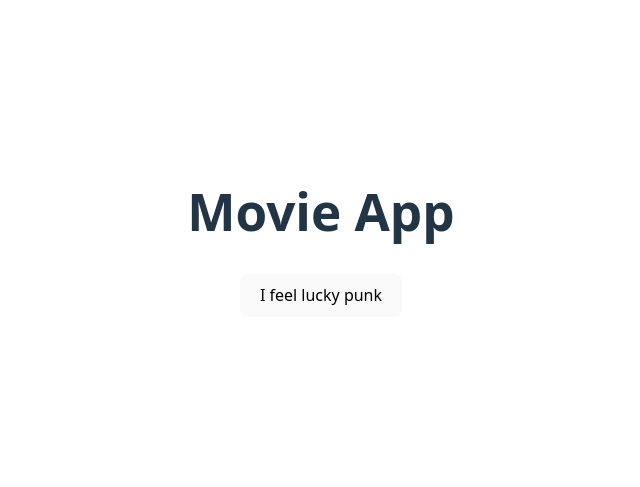
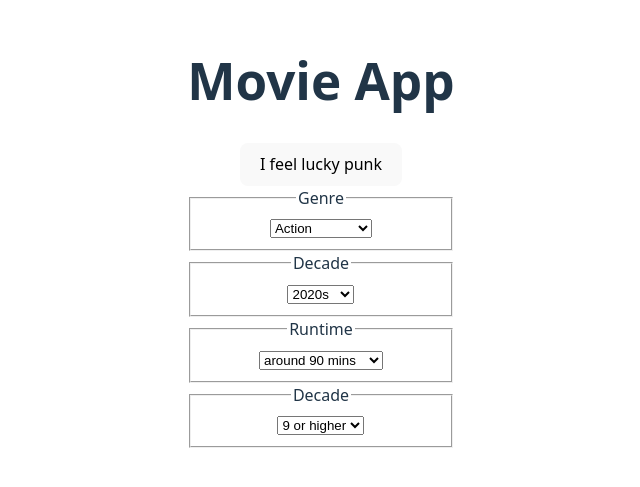
Before and after one commit to bendee48/movie-app, a React (Vite) app: page / in a window 1280 px wide. Shown: the part 167-654 px from the top of the page, without its empty margins (319-959 px from the left). Built offline with nearby package versions, Linux system fonts and the light colour scheme.

Commit message:
Adding a film selector component
- Adding a component for a form with select elements to choose attributes for a film

```diff
--- a/src/components/App.jsx
+++ b/src/components/App.jsx
@@ -1,6 +1,7 @@
 import { useState } from 'react'
 import './App.css'
 import Result from './Result'
+import FilmSelector from './FilmSelector';
 
 function App() {
   const [reccomendation, setReccomendation] = useState("");
@@ -30,6 +31,7 @@ function App() {
     <>
       <h1>Movie App</h1>
       <button onClick={handleGetFilm} disabled={isLoading}>I feel lucky punk</button>
+      <FilmSelector />
       {isLoading && <p>Loading...</p>}
       {error && <p>{error}</p>}
       {!isLoading && !error && <Result content={reccomendation}/>}
--- /dev/null
+++ b/src/components/FilmSelector.jsx
@@ -0,0 +1,55 @@
+function FilmSelector() {
+  return (
+    <form>
+      <fieldset>
+        <legend>Genre</legend>
+        <select name="genre" id="genre">
+          <option value="action">Action</option>
+          <option value="comedy">Comedy</option>
+          <option value="drama">Drama</option>
+          <option value="fantasy">Fantasy</option>
+          <option value="horror">Horror</option>
+          <option value="sci-fi">Sci Fi</option>
+          <option value="thriller">Thriller</option>
+          <option value="doc">Documentary</option>
+        </select>
+      </fieldset>
+      <fieldset>
+        <legend>Decade</legend>
+        <select name="decade" id="decade">
+          <option value="2020">2020s</option>
+          <option value="2010">2010s</option>
+          <option value="2000">2000s</option>
+          <option value="90">90s</option>
+          <option value="80">80s</option>
+          <option value="70">70s</option>
+          <option value="60">60s</option>
+          <option value="50">50s</option>
+          <option value="pre50">pre 50s</option>
+        </select>
+      </fieldset>
+      <fieldset>
+        <legend>Runtime</legend>
+        <select name="runtime" id="runtime">
+          <option value="length90">around 90 mins</option>
+          <option value="length2hours">less than 2 hours</option>
+          <option value="length3hours">less than 3 hours</option>
+          <option value="lengthAny">any length</option>
+        </select>
+      </fieldset>
+      <fieldset>
+        <legend>Decade</legend>
+        <select name="decade" id="decade">
+          <option value="rating9">9 or higher</option>
+          <option value="rating8">8 or higher</option>
+          <option value="rating7">7 or higher</option>
+          <option value="rating6">6 or higher</option>
+          <option value="rating5">5 or higher</option>
+          <option value="ratingLessThan5">less than 5</option>
+        </select>
+      </fieldset>
+    </form>
+  )
+}
+
+export default FilmSelector;
```
